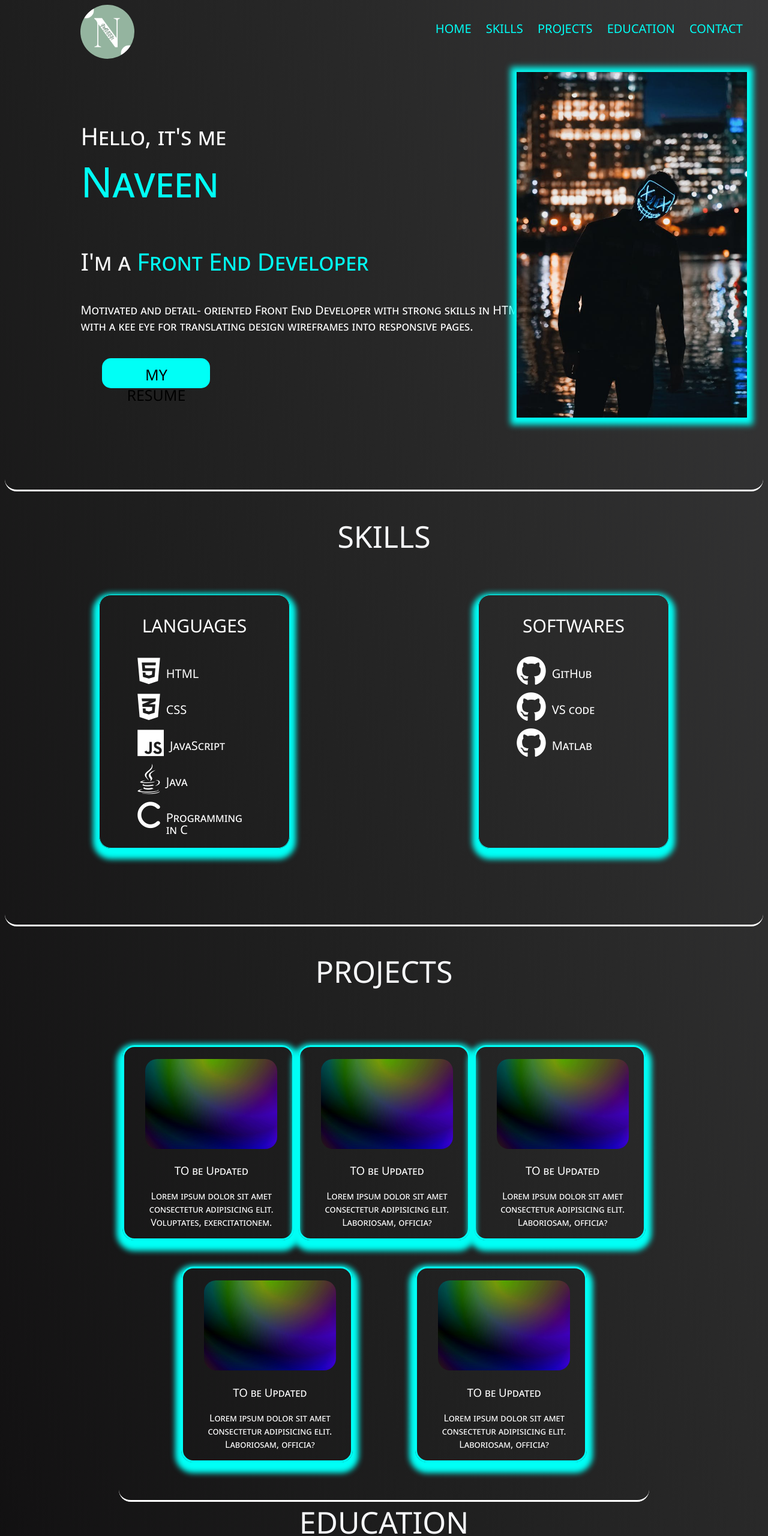
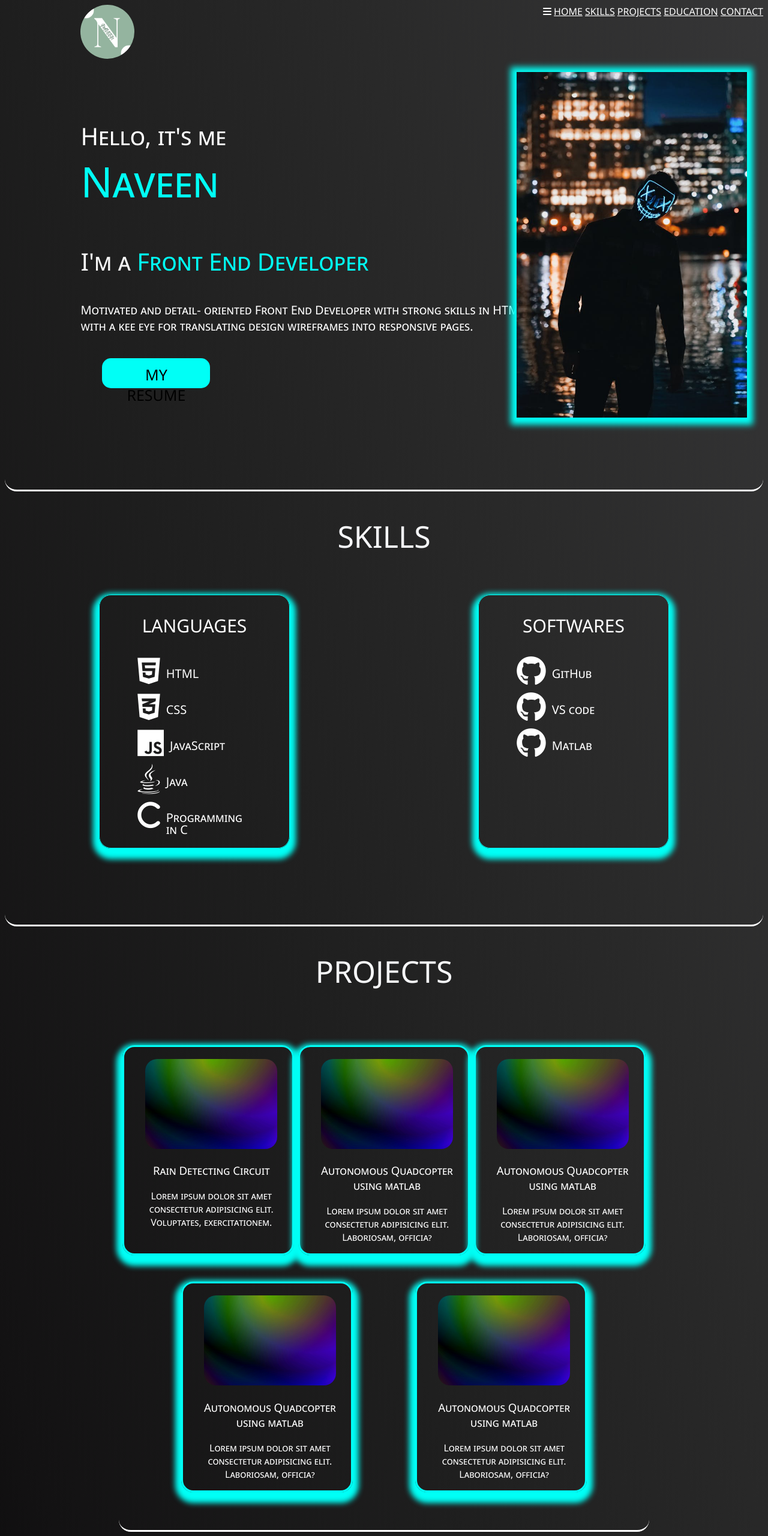
Before and after one commit to Naveen-GV/Naveen-GV.github.io, a plain HTML site: page index.html in a window 1280 px wide. Shown: the top 2560 px of the page at 60% size. Drawn offline with Linux system fonts and the light colour scheme.

Commit message:
Update index.html

```diff
--- a/index.html
+++ b/index.html
@@ -8,20 +8,19 @@
     <link rel="stylesheet" href="https://cdnjs.cloudflare.com/ajax/libs/font-awesome/6.5.2/css/all.min.css">
 </head>
 
-
-
 <body>
     <nav>
         <img src="my_logo.png" alt="logo" >
-        <ul>
+      <div>
+        <i class="fa-solid fa-bars"></i>
+        <a href="#home">HOME</a>
+        <a href="#skills">SKILLS</a>
+        <a href="#project">PROJECTS</a>
+        <a href="#education">EDUCATION</a>
+        <a href="#contact">CONTACT</a>
+        <a href="#aboutme"></a>
+      </div>
 
-        <li><a href="#home">HOME</a></li>
-        <li><a href="#skills">SKILLS</a></li>
-        <li><a href="#project">PROJECTS</a></li>
-        <li><a href="#education">EDUCATION</a></li>
-        <li><a href="#contact">CONTACT</a></li>
-        <li><a href="#aboutme"></a></li>
-        </ul>
     </nav>
     <section id="home">
 
@@ -78,7 +77,7 @@
     <div class="project1">
         <a href="https://www.bmw.com/en/index.html">
         <img src="bg1.jpg" alt="">
-        <h3>TO be Updated</h3>
+        <h3>Rain Detecting Circuit</h3>
        <p>Lorem ipsum dolor sit amet consectetur adipisicing elit. Voluptates, exercitationem.</p>
     </a>
     </div>
@@ -86,24 +85,24 @@
     <div class="project2">
         <a href="https://www.bmw.com/en/index.html">
         <img src="bg1.jpg" alt="">
-        <h3>TO be Updated</h3>
+        <h3>Autonomous Quadcopter using matlab</h3>
         <p>Lorem ipsum dolor sit amet consectetur adipisicing elit. Laboriosam, officia?</p>
       </a>
     </div>
 
     <div class="project3">
         <img src="bg1.jpg" alt="">
-        <h3>TO be Updated</h3>
+        <h3>Autonomous Quadcopter using matlab</h3>
         <p>Lorem ipsum dolor sit amet consectetur adipisicing elit. Laboriosam, officia?</p>
     </div>
     <div class="project4">
         <img src="bg1.jpg" alt="">
-        <h3>TO be Updated</h3>
+        <h3>Autonomous Quadcopter using matlab</h3>
         <p>Lorem ipsum dolor sit amet consectetur adipisicing elit. Laboriosam, officia?</p>
     </div>
     <div class="project5">
         <img src="bg1.jpg" alt="">
-        <h3>TO be Updated</h3>
+        <h3>Autonomous Quadcopter using matlab</h3>
         <p>Lorem ipsum dolor sit amet consectetur adipisicing elit. Laboriosam, officia?</p>
     </div>
 </div>
@@ -131,8 +130,7 @@
   </section>
   <section id="contact">
     <div class="details">
-        <form action="email">
-            <h1>MAIL ME</h1>
+        <form action="email">MAIL ME</form>
         <table>
           <div>
                 <input type="email" placeholder="Enter your email id" required>
@@ -149,7 +147,7 @@
                <textarea name="message" rows="15" cols="30" placeholder="Message"></textarea>
             <br>
 
-            <button><a href="https://mail.google.com/mail/u/0/#inbox?compose=new"target="_blank">SEND</button></a>
+            <button><a href="https://mail.google.com/mail/u/0/#inbox?compose=new"target="_blank">SEND</a></button>
         </table>
        </form>
     </div>
@@ -157,19 +155,15 @@
   <section id="aboutme">
     <div class="tittle"></div>
     <div class="icons">
-    <a href=""><i1 class="fab fa-linkedin"></i1></a>
-    <a href=""><i2 class="fab fa-github"></i2></a>
-    <a href=""><i3 class="fab fa-whatsapp"></i3></a>
+    <a href="https://www.linkedin.com/in/naveen-g-7837562a2" target="_blank"><i1 class="fab fa-linkedin"></i1></a>
+    <a href="https://github.com/Naveen-GV/Naveen-GV.github.io" target="_blank"><i2 class="fab fa-github"></i2></a>
+    <a href="https://wa.me/qr/7TTLA43AVKIJE1" target="_blank"><i3 class="fab fa-whatsapp"></i3></a>
     <a href=""><i4 class="fab fa-instagram"></i4></a>
 </div>
  <p>This page is developed with HTML and CSS &nbsp (2024)</p>
 
   </section>
 
-
-
 </body>
 
 </html>
-background-image: linear-gradient(to right top,
-#000706, #00171c, #002039, #002556, #1b2068);
```
